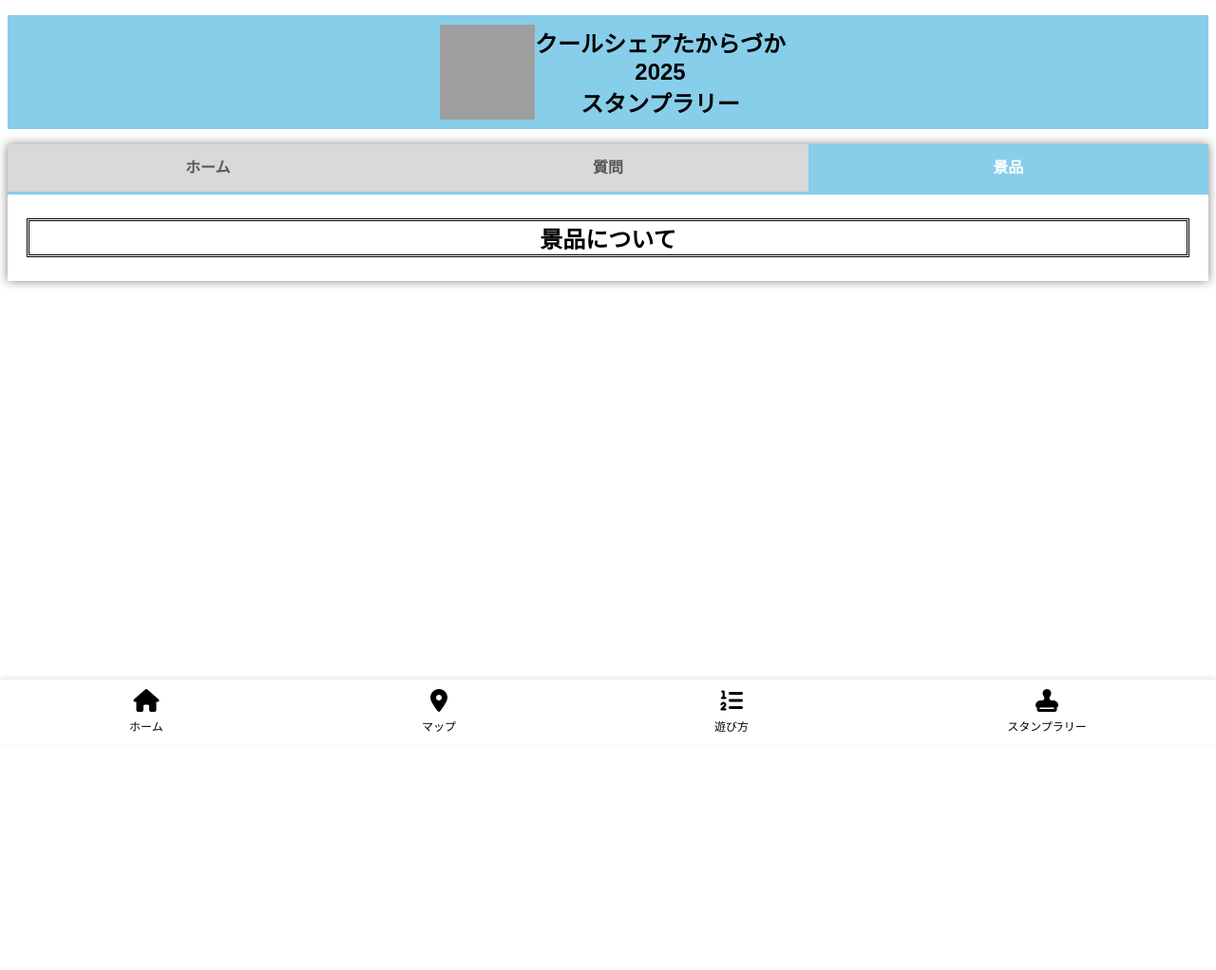
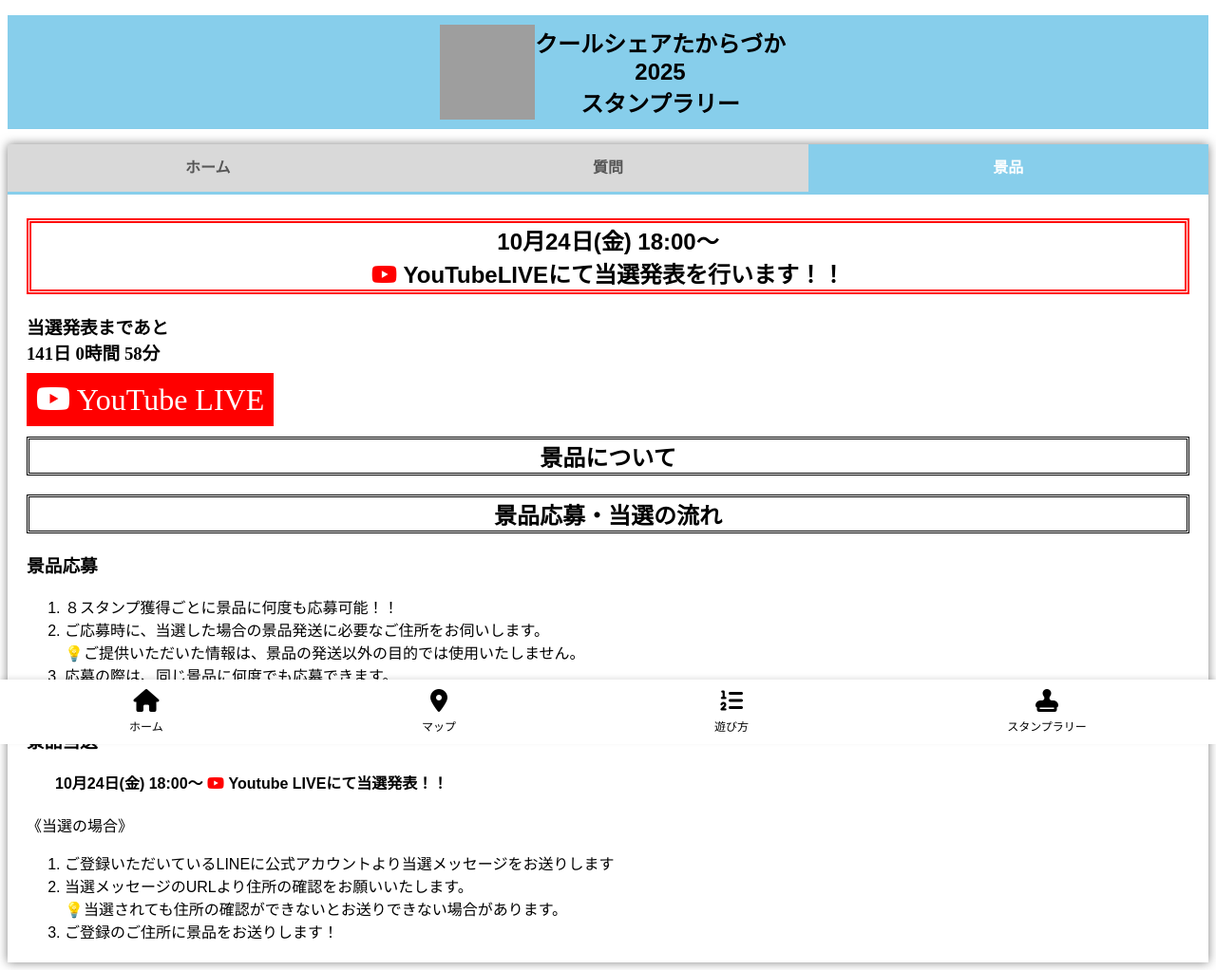
Before and after one commit to coolshareTakarazuka/gift, a plain HTML site: page index.html in a window 1280 px wide. Shown: the whole page at 95% size. Before the commit the page ends 800 px from the top, so only its background shows below. Drawn offline with nearby package versions, Linux system fonts and the light colour scheme; no server answers; grey boxes are pictures that could not be loaded.

Commit message:
Update index.html

```diff
--- a/index.html
+++ b/index.html
@@ -625,12 +625,65 @@
        <div class="tab_content_description">
            <p class="c-txtsp">
 
+        <h2 class="youtube">10月24日(金) 18:00〜<br> <i class="fa-brands fa-youtube youtube"></i> YouTubeLIVEにて当選発表を行います！！</h2>
+        <h3>当選発表まであと<br><span id="day"></span>日 <span id="hour"></span>時間 <span id="min"></span>分 <!--<span id="second"></span>秒--></h3>
+        <a href="" class="youtube"><i class="fa-brands fa-youtube youtube2"></i> YouTube LIVE</a>
+
               <h2>景品について</h2>
 
+              <h2>景品応募・当選の流れ</h2>
+
+              <h3>景品応募</h3>
+              <ol>
+                <li>８スタンプ獲得ごとに景品に何度も応募可能！！</li>
+                <li>ご応募時に、当選した場合の景品発送に必要なご住所をお伺いします。 </li>
+                    💡ご提供いただいた情報は、景品の発送以外の目的では使用いたしません。
+
+                <li>応募の際は、同じ景品に何度でも応募できます。</li>
+                💡応募1回ごとに1口として抽選に反映されるため、応募すればするほど当選確率がアップ！
+
+
+              </ol>
+            <h3>景品当選</h3>
+
+            <h4>10月24日(金) 18:00〜 <i class="fa-brands fa-youtube youtube"></i> Youtube LIVEにて当選発表！！</h4>
+
+
+                《当選の場合》
+                <ol>
+                <li>ご登録いただいているLINEに公式アカウントより当選メッセージをお送りします</li>
+                <li>当選メッセージのURLより住所の確認をお願いいたします。</li>
+                💡当選されても住所の確認ができないとお送りできない場合があります。
+                <li>ご登録のご住所に景品をお送りします！</li>
+                </ol>
            </p>
        </div>
    </div>
 
+   <script>
+
+    function showRestTime(){
+
+    const now = new Date();
+    const eventDay = new Date(2025, 9, 24, 18, 0, 0);
+    const diff = eventDay.getTime() - now.getTime();
+
+    const day = Math.floor(diff / 1000 / 60 / 60 / 24);
+    const hour = Math.floor(diff / 1000 / 60 / 60) % 24;
+    const min = Math.floor(diff / 1000 / 60 ) % 60;
+    //const second = Math.floor(diff / 1000 ) % 60;
+
+    document.getElementById("day").textContent = day;
+    document.getElementById("hour").textContent = hour;
+    document.getElementById("min").textContent = String(min).padStart(2, '0');
+    //document.getElementById("second").textContent = String(second).padStart(2, '0');
+
+    }
+
+    setInterval(showRestTime, 1000);
+
+
+   </script>
 
 
 </div>
@@ -833,6 +886,24 @@
       .h4{
         font-size: 30px;
       }
+
+      h2.youtube {
+        border-color: #FF0000;
+        border-width: 5px;
+      }
+
+      i.youtube{
+        color: #FF0000;
+      }
+
+      a.youtube{
+        margin : 0 ;
+        text-decoration: none;
+        color: #fff;
+        background-color: #FF0000;
+        padding: 10px;
+        font-size: 200%;
+      }
     </style>
   </body>
 </html>
```
